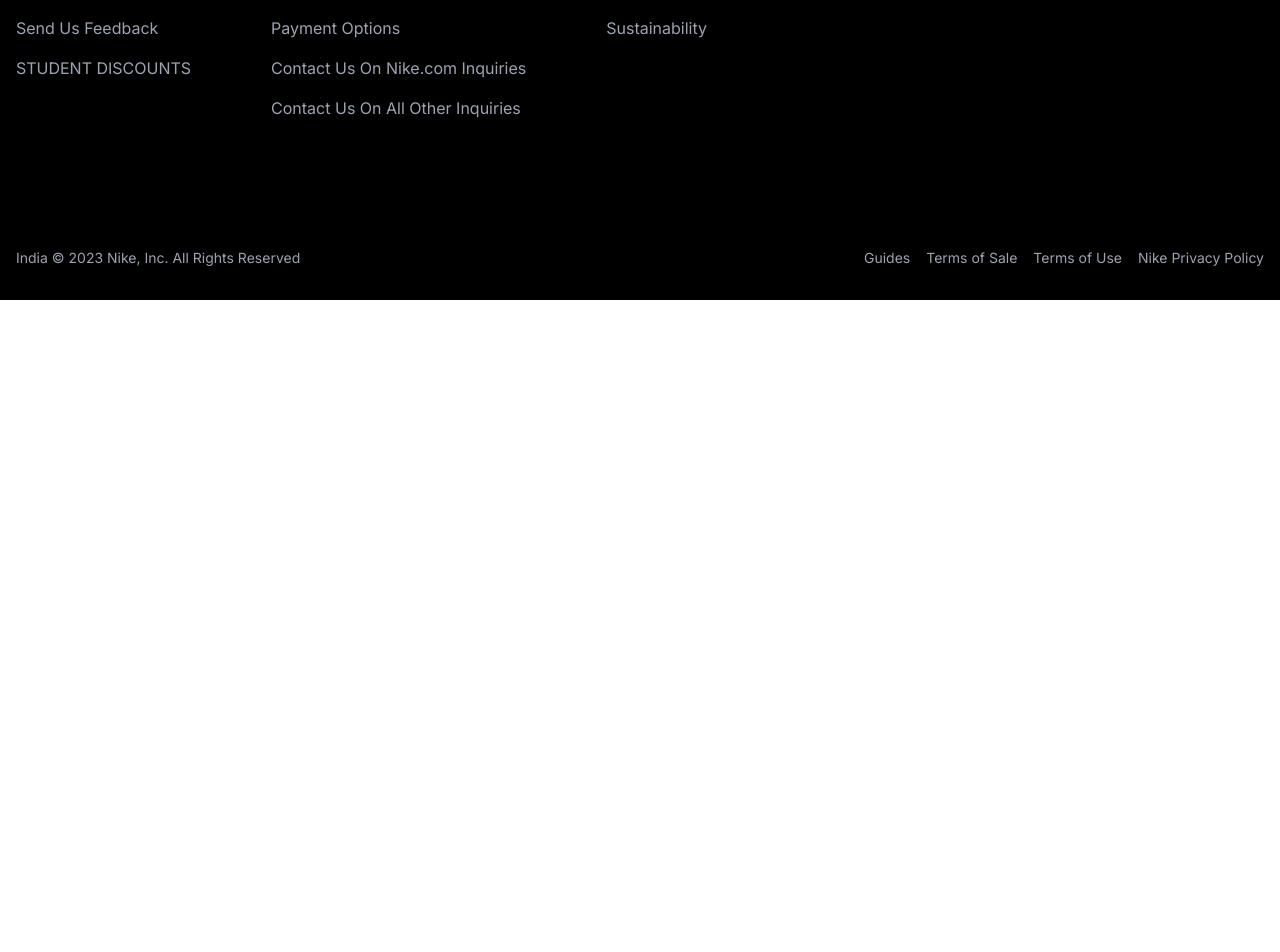
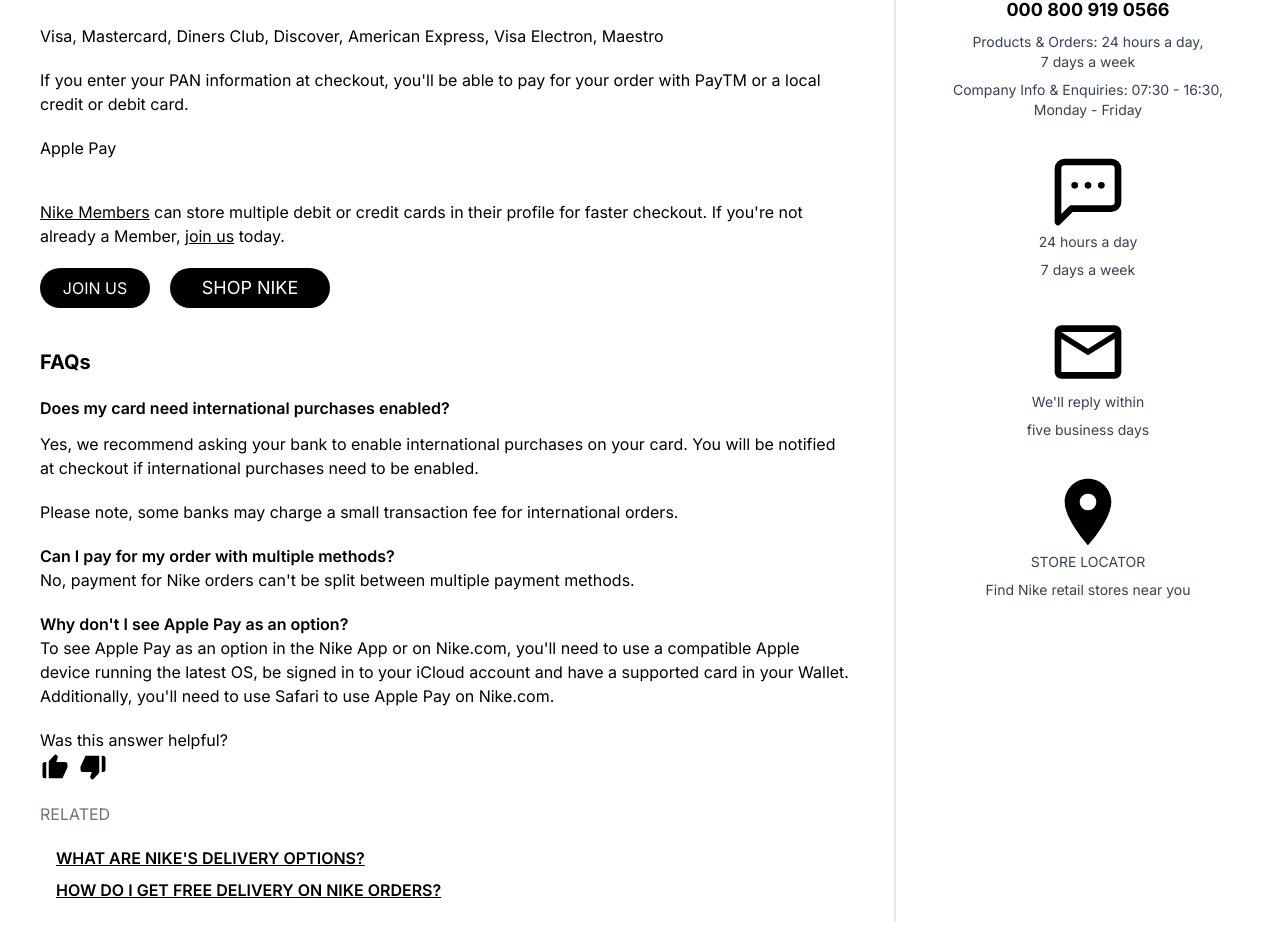
Before and after one commit to muhammadrohanmirza/UIUX-Hackathon-Nike-Ecommerce-Website, a Next.js app: page /pages/Help in a window 1280 px wide. Shown: the part 498-1450 px from the top of the page. Before the commit the page ends 800 px from the top, so only its background shows below. Built offline with nearby package versions, Linux system fonts and the light colour scheme.

Commit message:
first commit

```diff
--- a/src/app/pages/Help/page.tsx
+++ b/src/app/pages/Help/page.tsx
@@ -1,19 +1,27 @@
+import Link from 'next/link';
 import React from 'react'
 import { IoSearchOutline } from "react-icons/io5";
+import { BiSolidLike } from "react-icons/bi";
+import { BiSolidDislike } from "react-icons/bi";
+import { FaMobileScreenButton } from "react-icons/fa6";
+import { LuMessageSquareMore } from "react-icons/lu";
+import { MdOutlineEmail } from "react-icons/md";
+import { MdLocationOn } from "react-icons/md";
+
 
 const page = () => {
   return (
 
 <>
-<div className='w-full h-full bg-black'>
-        <header className=" py-8">
+<div className="w-full h-full mb-10 bg-white">
+  <header className="py-8">
     <div className="container bg-white mx-auto px-4">
-        <h1 className="text-5xl text-center font-bold text-gray-800">GET HELP</h1>
-        <div className="flex mt-4 bg-white items-center justify-center">
+      <h1 className="text-3xl sm:text-4xl md:text-5xl text-center font-bold text-gray-800">GET HELP</h1>
+      <div className="flex mt-4 bg-white items-center justify-center ">
         <input
           type="text"
           placeholder="What can we help you with?"
-            className="border-l-2 border-t-2 border-b-2 border-gray-300 px-4 py-2 w-[457.33px] h-[56px] outline-none"
+          className="border-l-2 border-t-2 border-b-2 border-gray-300 px-4 py-2 w-full sm:w-[457.33px] h-[56px] outline-none"
         />
         <button className="h-[56px] border-r-2 border-t-2 border-b-2 border-gray-300 rounded-r-md text-black font-bold py-2 px-4">
           <IoSearchOutline className="w-6 h-6" />
@@ -22,18 +30,114 @@
     </div>
   </header>
 
+  <div className="flex flex-wrap lg:flex-nowrap">
+    {/* Left Section */}
+    <div className="w-full lg:w-[70%] h-auto bg-white px-4 md:px-8 lg:px-10 border-r-2">
+      <h1 className="text-2xl sm:text-3xl font-semibold text-black">WHAT PAYMENT OPTIONS CAN I USE ON NIKE ORDERS?</h1>
+      <h6 className="text-sm sm:text-base font-medium pt-10 text-black">
+        We want to make buying your favourite Nike shoes and gear online fast and easy, and we accept the following payment options:
+      </h6>
+      <div className="mt-10">
+        <p>Visa, Mastercard, Diners Club, Discover, American Express, Visa Electron, Maestro</p>
+        <p className="mt-5 text-sm md:text-base">
+          If you enter your PAN information at checkout, you'll be able to pay for your order with PayTM or a local credit or debit card.
+        </p>
+        <p className="mt-5">Apple Pay</p>
+      </div>
+      <div className="mt-10">
+        <p>
+          <Link href={'/'} className="underline">Nike Members</Link> can store multiple debit or credit cards in their profile for faster checkout. If you're not already a Member, <Link href={'/pages/Joinus'} className="underline">join us</Link> today.
+        </p>
+        <div className=" flex space-x-5 mt-5">
+          <Link href={'/pages/Joinus'}>
+            <button className="bg-black text-white w-[110px] h-[40px] rounded-3xl text-md">JOIN US</button>
+          </Link>
+          <Link href={'/pages/Allproductpage'}>
+            <button className="bg-black text-white w-[160px] h-[40px] rounded-3xl text-lg">SHOP NIKE</button>
+          </Link>
+        </div>
+      </div>
+      <div className="mt-10">
+        <h1 className="text-black font-bold text-xl">FAQs</h1>
+        <div>
+          <h6 className="text-black font-semibold mt-5">Does my card need international purchases enabled?</h6>
+          <p className="mt-3 text-sm md:text-base">
+            Yes, we recommend asking your bank to enable international purchases on your card. You will be notified at checkout if international purchases need to be enabled.
+          </p>
+        </div>
+        <div className="mt-5">
+          <p>
+            Please note, some banks may charge a small transaction fee for international orders.
+          </p>
+        </div>
+      </div>
+      <div className="mt-5">
+        <h1 className="text-black font-semibold mt-5">Can I pay for my order with multiple methods?</h1>
+        <p className="text-sm md:text-base">
+          No, payment for Nike orders can't be split between multiple payment methods.
+        </p>
+      </div>
+      <div className="mt-5">
+        <h1 className="text-black font-semibold mt-5">Why don't I see Apple Pay as an option?</h1>
+        <p className="text-sm md:text-base">
+          To see Apple Pay as an option in the Nike App or on Nike.com, you'll need to use a compatible Apple device running the latest OS, be signed in to your iCloud account and have a supported card in your Wallet. Additionally, you'll need to use Safari to use Apple Pay on Nike.com.
+        </p>
+      </div>
+      <div>
+        <div className="mt-5">
+          <h1>Was this answer helpful?</h1>
+          <div className="flex items-center gap-2">
+            <BiSolidLike size={30} />
+            <BiSolidDislike size={30} />
+          </div>
+        </div>
+        <div className="mt-5 mb-5">
+          <h1 className="text-gray-500">RELATED</h1>
+          <div className="ml-4">
+            <Link href={'/'}>
+              <h2 className="text-black font-semibold mt-5 underline">WHAT ARE NIKE'S DELIVERY OPTIONS?</h2>
+            </Link>
+            <Link href={'/'}>
+              <h2 className="text-black font-semibold mt-2 underline">HOW DO I GET FREE DELIVERY ON NIKE ORDERS?</h2>
+            </Link>
+          </div>
+        </div>
+      </div>
+    </div>
 
-
-        <div className='w-[70%] float-left h-full bg-slate-400 pl-10 pr-10 border-r-2'>
-        helo
+    {/* Right Section */}
+    <div className="w-full lg:w-[30%] h-auto bg-white px-4 md:px-5">
+      <h1 className="text-2xl sm:text-3xl text-center font-bold">CONTACT US</h1>
+      <div className="flex flex-col items-center justify-center text-center p-4 mt-10">
+        <FaMobileScreenButton size={80} />
+        <p className="text-lg font-bold mb-2 text-black">000 800 919 0566</p>
+        <p className="text-gray-700 text-sm mb-2">
+          Products & Orders: 24 hours a day, <br /> 7 days a week
+        </p>
+        <p className="text-gray-700 text-sm">
+          Company Info & Enquiries: 07:30 - 16:30, <br /> Monday - Friday
+        </p>
+      </div>
+      <div className="flex flex-col items-center justify-center text-center p-4">
+        <LuMessageSquareMore size={80} />
+        <p className="text-gray-700 text-sm mb-2">24 hours a day</p>
+        <p className="text-gray-700 text-sm">7 days a week</p>
+      </div>
+      <div className="flex flex-col items-center justify-center text-center p-4">
+        <MdOutlineEmail size={80} />
+        <p className="text-gray-700 text-sm mb-2">We'll reply within</p>
+        <p className="text-gray-700 text-sm">five business days</p>
+      </div>
+      <div className="flex flex-col items-center justify-center text-center p-4">
+        <MdLocationOn size={80} />
+        <p className="text-gray-700 text-sm mb-2">STORE LOCATOR</p>
+        <p className="text-gray-700 text-sm">Find Nike retail stores near you</p>
+      </div>
+    </div>
+  </div>
 </div>
 
 
-
-
-
-        <div className='w-[30%] float-right h-full bg-slate-400 pl-5 pr-5'>helo 2</div>
-    </div>
     </>
   )
 }
```
Lines whose indentation alone changed are shown as unchanged.
